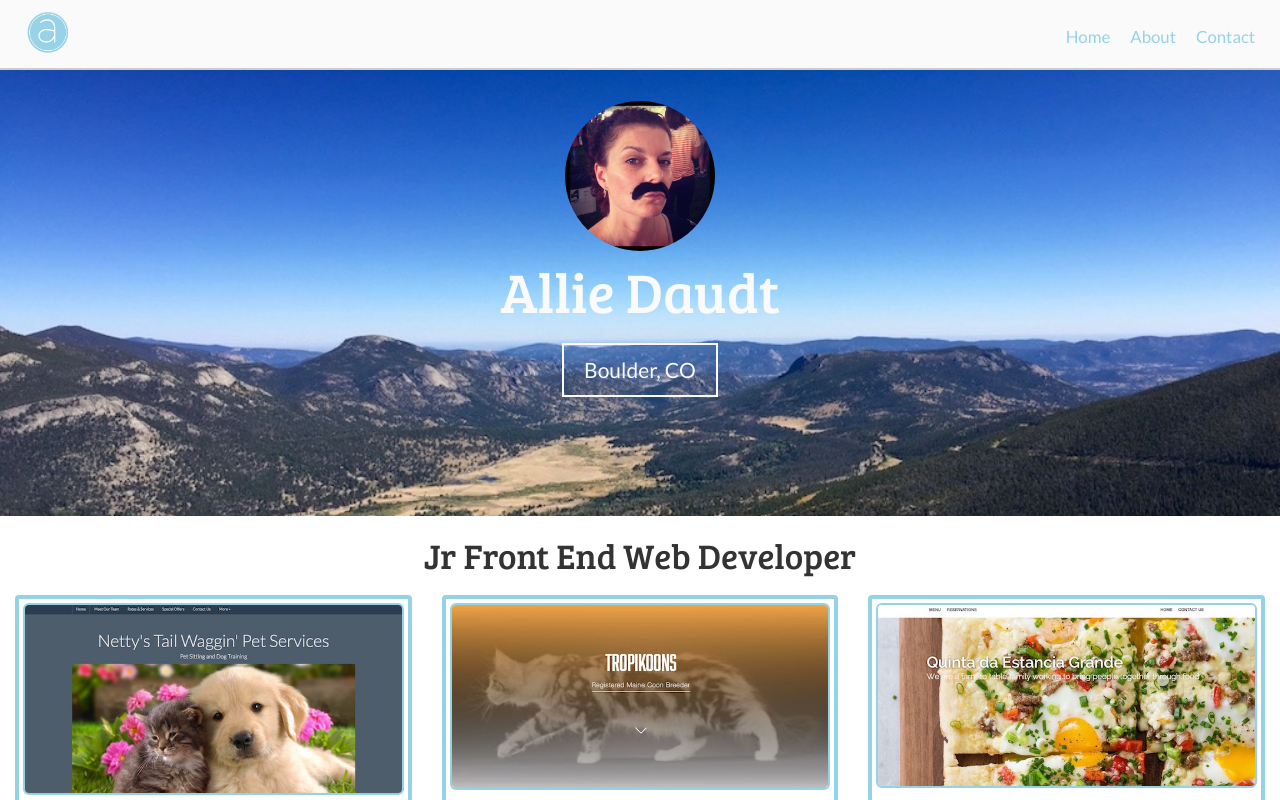
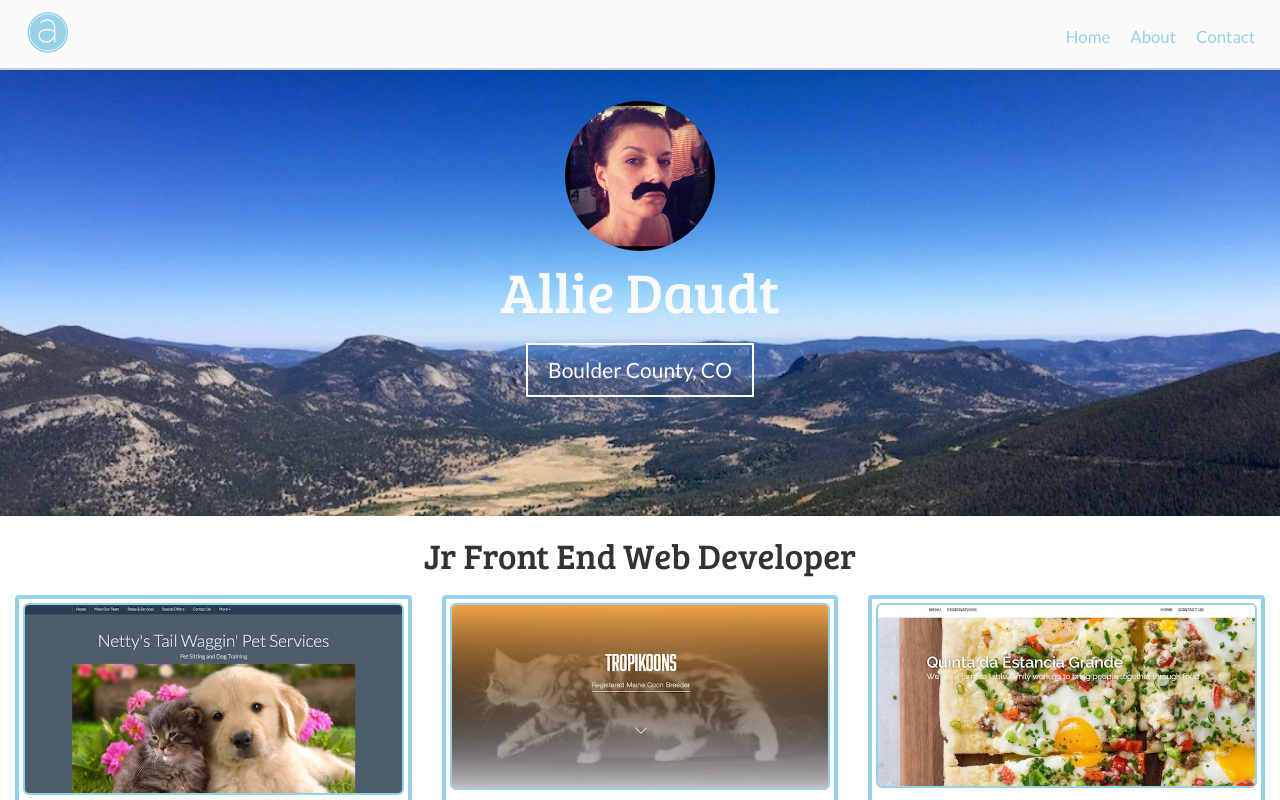
Before and after one commit to ajuchem/ajuchem.github.io, a plain HTML site: page index.html in a window 1280 px wide. Shown: the top 800 px of the page. Drawn offline with nearby package versions, Linux system fonts and the light colour scheme.

Commit message:
Update some messages

```diff
--- a/index.html
+++ b/index.html
@@ -24,7 +24,7 @@
   <div id="hero">
     <img src="images/allie.jpg" alt="Allie Daudt">
     <h2>Allie Daudt</h2>
-    <span class="city">Boulder, CO</span>
+    <span class="city">Boulder County, CO</span>
   </div>
   <div id="main-content" class="container-fluid">
     <h3 class="text-center">Jr Front End Web Developer</h3>
```
